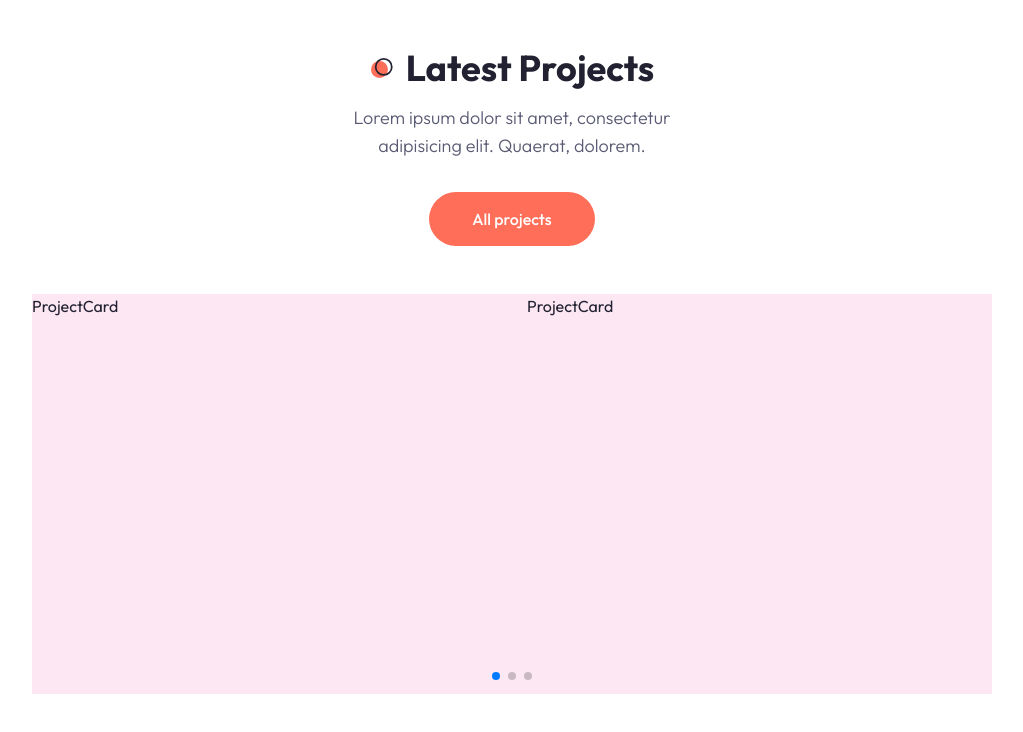
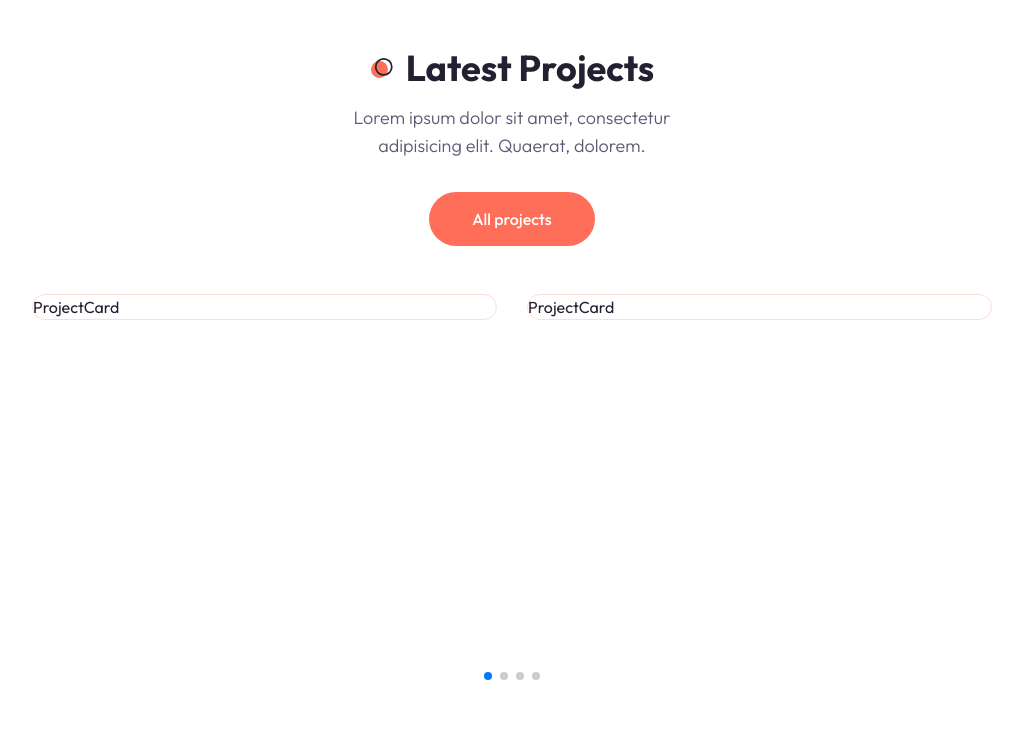
Before and after one commit to Deadlymind/Portfolio, a Next.js app: page / in a window 1280 px wide. Shown: the part 2743-3475 px from the top of the page, without its empty margins (128-1151 px from the left). Built offline with nearby package versions, Linux system fonts and the light colour scheme.

Commit message:
update work

```diff
--- a/components/ProjectCard.jsx
+++ b/components/ProjectCard.jsx
@@ -1,9 +1,13 @@
-
+import Link from 'next/link';
+import Image from 'next/image';
+import { Card, CardHeader } from "@/components/ui/card";
+import { Github, Link2Icon } from "lucide-react";
+import { Badge } from './ui/badge';
 
 const ProjectCard = ({project}) => {
   console.log(project);
   return (
-    <div>ProjectCard</div>
+    <Card>ProjectCard</Card>
   )
 }
 
--- a/components/Work.jsx
+++ b/components/Work.jsx
@@ -52,6 +52,24 @@ const projectData= [
         github: '/',
     },
 
+    {
+        image: '/work/4.png',
+        category: 'Python',
+        name: 'Cleaner',
+        description: 'cleaner script using python',
+        link: '/',
+        github: '/',
+    },
+
+    {
+        image: '/work/5.png',
+        category: 'Coming Soon',
+        name: 'E-Learning Platform',
+        description: 'E-Learning Platform coming soon using the all powerful we have',
+        link: '/',
+        github: '/',
+    },
+
 
 ];
 
@@ -61,7 +79,7 @@ const Work = () => {
     <section className="relative mb-12 xl:mb-48 " >
         <div className="container mx-auto ">
             {/* text */}
-            <div className="max-w-[400px] mx-auto xl:mx-0 text-center xl:text-left mb-12 xl:h-[400px] flex flex-col justify-center items-center xl:imtems-start " >
+            <div className="max-w-[400px] mx-auto xl:mx-0 text-center xl:text-left mb-12 xl:h-[400px] flex flex-col justify-center items-center xl:items-start" >
                 <h2 className="section-title mb-4 " >Latest Projects</h2>
                 <p className="subtitle mb-8 " >Lorem ipsum dolor sit amet, consectetur adipisicing elit. Quaerat, dolorem.</p>
                 <Link href="/projects" ><Button>All projects</Button></Link>
@@ -69,7 +87,7 @@ const Work = () => {
             {/* slider */}
             <div className="xl:max-w-[1000px] xl:absolute right-0 top-0  " >
                 <Swiper
-                    className='h-[400px] bg-pink-100'
+                    className='h-[400px]'
                     slidesPreviews={1}
                     breakpoints={{
                         640: {
@@ -81,7 +99,7 @@ const Work = () => {
                     pagination={{ clickable: true }}
                 >
                     {/* show only the first 4 projects for the slides */}
-                    {projectData.slice(0,4).map((project, index) => {
+                    {projectData.slice(0,5).map((project, index) => {
                         return (
                             <SwiperSlide key={index}>
                                 <ProjectCard project={project} />
```
